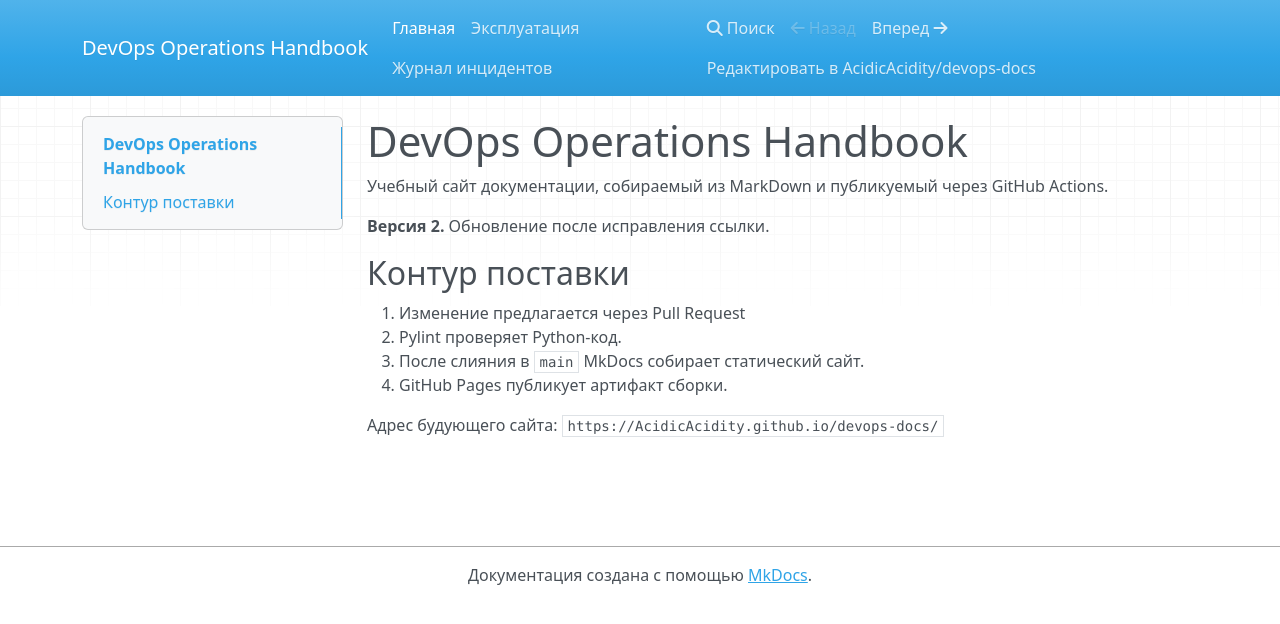
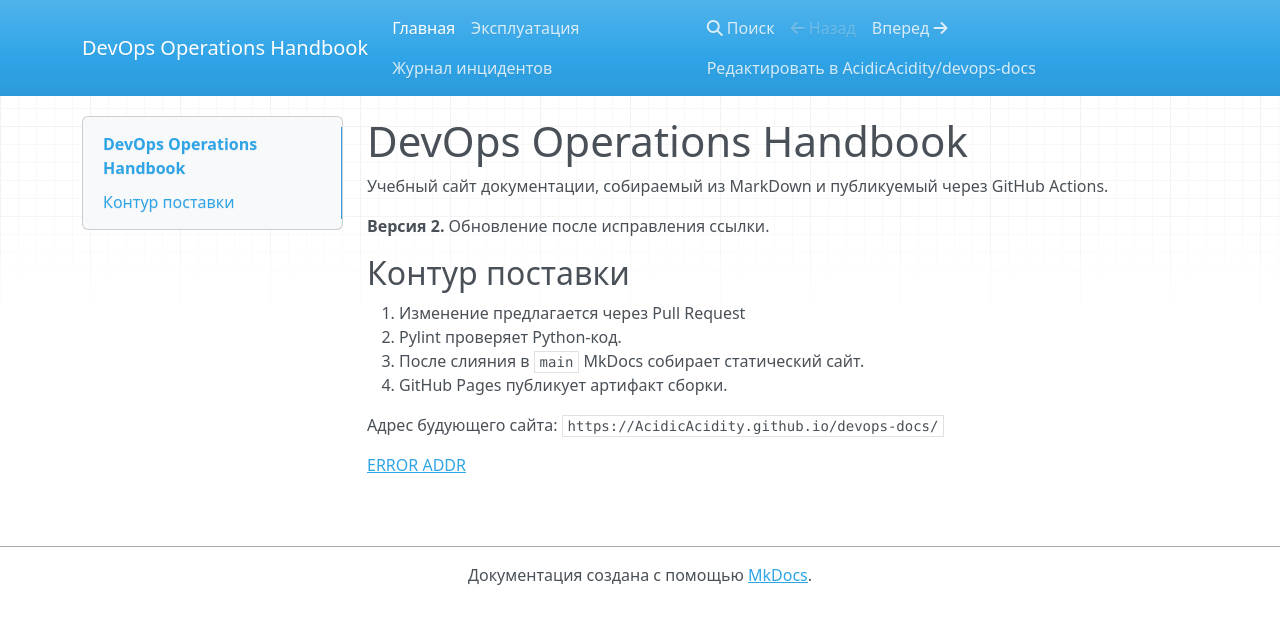
Before and after one commit to AcidicAcidity/devops-docs, an MkDocs documentation site: the page built from docs/index.md, in a window 1280 px wide. Shown: the top 624 px of the page. Built offline with MkDocs 1.6.1, drawn with Linux system fonts in a browser that asks for light colours; nearby versions of some CDN libraries.

Commit message:
docs: add error

```diff
--- a/docs/index.md
+++ b/docs/index.md
@@ -12,3 +12,5 @@
 4. GitHub Pages публикует артифакт сборки.
 
 Адрес будующего сайта: `https://AcidicAcidity.github.io/devops-docs/`
+
+[ERROR ADDR](miss.md)
```
